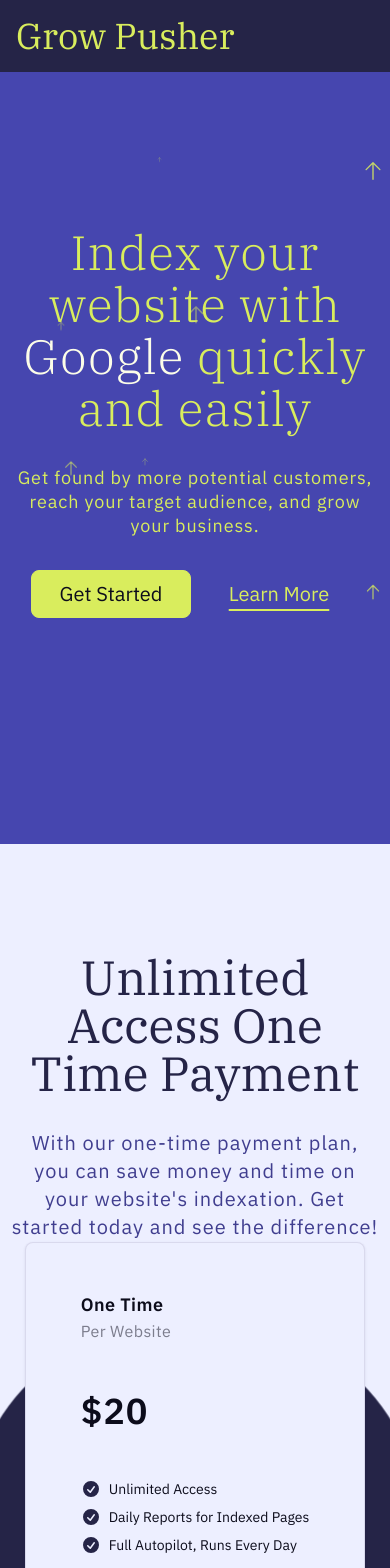
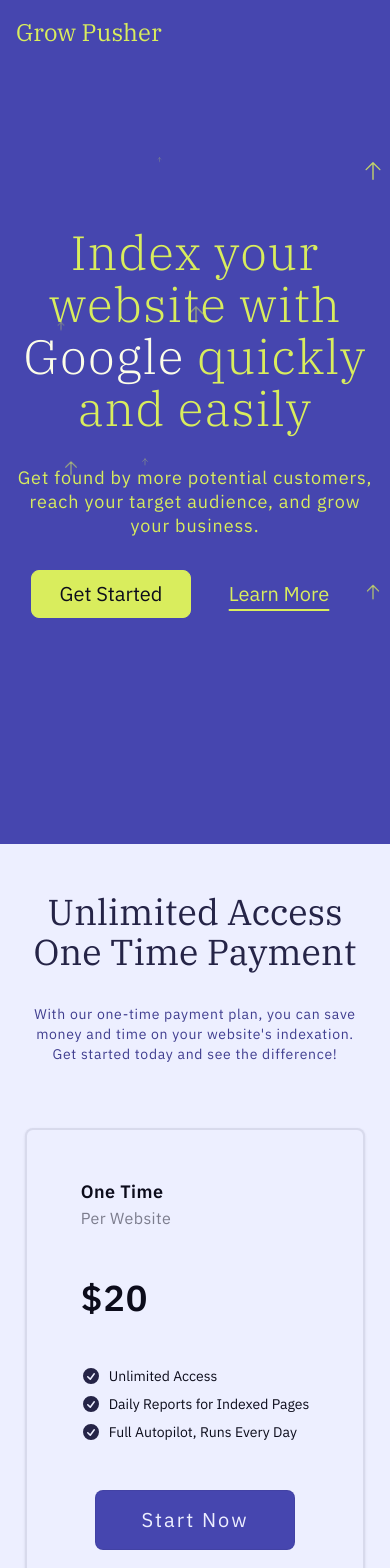
Before and after one commit to okanay/ga-backend-oa-client, a React (Vite) app: page / in a window 390 px wide. Shown: the top 1568 px of the page. Built offline with nearby package versions, Linux system fonts and the light colour scheme.

Commit message:
pricing - 2

```diff
--- a/src/components/main/header.tsx
+++ b/src/components/main/header.tsx
@@ -1,20 +1,15 @@
 import { Link } from "react-router-dom";
-import { m, useScroll, useTransform } from "framer-motion";
 
 export const Header = () => {
-  const { scrollYProgress } = useScroll();
-  const y = useTransform(scrollYProgress, [0, 0.9, 1], ["-100", "-100%", "0%"]);
-
   return (
     <header className="fixed top-0 z-[999] h-fit w-full">
-      <m.div
-        style={{ y }}
-        className="absolute top-0 h-full w-full bg-secondary-950"
-      />
+      <div className="absolute top-0 h-full w-full bg-secondary-700" />
       <div className="relative z-20 mx-auto max-w-7xl">
         <nav className="flex items-center justify-between px-4 py-4">
           <Link to={"/"}>
-            <span className="font-plexSansSerif text-4xl">Grow Pusher</span>
+            <span className="font-plexSansSerif text-2xl sm:text-4xl">
+              Grow Pusher
+            </span>
           </Link>
           <ul className="hidden items-center justify-end gap-12 text-lg sm:flex">
             <li>
--- a/src/components/main/price-section/index.tsx
+++ b/src/components/main/price-section/index.tsx
@@ -11,9 +11,9 @@ export const PriceSection = () => {
 
   // black circle animation on scroll
   // prettier-ignore
-  const radius = useTransform( scrollYProgress, [0, 0.2, 1], ["0%", "0%", "50%"]);
+  const radius = useTransform( scrollYProgress, [0, 0.5, 1], ["0%", "0%", "50%"]);
   const scale = useTransform(scrollYProgress, [0, 0.5], [1, 1.2]);
-  const y = useTransform(scrollYProgress, [0, 1], ["-175%", "0%"]);
+  const y = useTransform(scrollYProgress, [0, 1], ["-150%", "0%"]);
 
   // card animation on scroll
   // prettier-ignore
@@ -22,25 +22,91 @@ export const PriceSection = () => {
   return (
     <section
       ref={sectionRef}
-      className={"sticky top-0 h-[100svh] overflow-hidden bg-flower-50 px-2"}
+      className={
+        "relative h-full bg-flower-50 sm:min-h-[100svh] sm:overflow-hidden"
+      }
     >
-      <div className="relative h-svh w-full">
+      <div className="relative h-full w-full">
         {/*About Price */}
-        <div className="absolute top-0 z-10 flex h-[60svh] w-full flex-col items-center justify-center gap-8">
-          <h4 className="max-w-[680px] text-balance text-center font-plexSansSerif text-5xl text-secondary-950 sm:text-6xl sm:leading-[3.75rem] lg:text-7xl lg:leading-[4.75rem]">
+        <div className="flex w-full flex-col items-center justify-center gap-8 px-4 pb-12 pt-12 sm:absolute sm:left-0 sm:top-0 sm:min-h-[60svh] sm:pb-0 sm:pt-40">
+          <h4 className="text-balance text-center font-plexSansSerif text-4xl text-secondary-950 sm:text-6xl sm:leading-[3.75rem] lg:max-w-[680px] lg:text-7xl lg:leading-[4.75rem]">
             Unlimited Access One Time Payment
           </h4>
-          <h5 className="max-w-[880px] text-balance text-center text-xl tracking-wider text-secondary-800 sm:text-xl sm:leading-[1.4rem] lg:text-2xl lg:leading-[1.85rem]">
+          <h5 className="text-balance text-center text-sm tracking-wider text-secondary-800 sm:text-xl sm:leading-[1.4rem] lg:max-w-[880px] lg:text-2xl lg:leading-[1.85rem]">
             With our one-time payment plan, you can save money and time on your
             website's indexation. Get started today and see the difference!
           </h5>
+
+          {/*Card*/}
+          <div className="relative z-30 mt-8 h-full max-h-[480px] w-full max-w-[340px] rounded-lg border-2 border-secondary-950/10 bg-flower-50 shadow shadow-flower-950/10 sm:hidden sm:border-secondary-700">
+            <div className="flex h-full w-full flex-col items-center justify-start py-12">
+              <div className="flex flex-col items-start justify-center gap-12">
+                {/*Title*/}
+                <div className="flex flex-col items-center justify-center">
+                  <div className={"text-start"}>
+                    <h6 className="text-lg font-bold tracking-wide text-ebony-950">
+                      One Time
+                    </h6>
+                    <h5 className="text-base tracking-wide text-ebony-950/50">
+                      Per Website
+                    </h5>
+                  </div>
+                </div>
+
+                {/*  Price*/}
+                <div className="flex flex-col items-center justify-center">
+                  <div className={"text-start"}>
+                    <h5 className="text-4xl font-bold tracking-wide text-ebony-950">
+                      $20
+                    </h5>
+                  </div>
+                </div>
+
+                {/*List*/}
+                <ul className="space-y-2 text-sm text-ebony-950">
+                  <li className="relative flex items-center justify-start gap-2">
+                    <img
+                      src={"/check-circle.svg"}
+                      loading={"lazy"}
+                      alt={"check circle icon"}
+                      className={"size-[1.25rem]"}
+                    />
+                    <span>Unlimited Access</span>
+                  </li>
+                  <li className="relative flex items-center justify-start gap-2">
+                    <img
+                      src={"/check-circle.svg"}
+                      loading={"lazy"}
+                      alt={"check circle icon"}
+                      className={"size-[1.25rem]"}
+                    />
+                    <span>Daily Reports for Indexed Pages</span>
+                  </li>
+                  <li className="relative flex items-center justify-start gap-2">
+                    <img
+                      src={"/check-circle.svg"}
+                      loading={"lazy"}
+                      alt={"check circle icon"}
+                      className={"size-[1.25rem]"}
+                    />
+                    <span>Full Autopilot, Runs Every Day</span>
+                  </li>
+                </ul>
+              </div>
+
+              {/*Button*/}
+              <div className={"mt-12 flex w-full items-center justify-center"}>
+                <button className="h-[60px] w-[200px] rounded-lg border border-secondary-950/10 bg-secondary-700 text-xl tracking-widest text-flower-50">
+                  Start Now
+                </button>
+              </div>
+            </div>
           </div>
 
           {/*Card*/}
-        <div className="flex h-full w-full flex-col items-center justify-center">
           <m.div
             style={{ opacity }}
-            className="relative z-30 h-[480px] w-[340px] translate-y-[45%] rounded-lg border border-flower-950/10 bg-flower-50 shadow shadow-flower-950/10"
+            className="relative z-30 mt-8 hidden h-full max-h-[480px] w-full max-w-[340px] rounded-lg border-2 border-secondary-950/10 bg-flower-50 shadow shadow-flower-950/10 sm:block sm:border-secondary-700"
           >
             <div className="flex h-full w-full flex-col items-center justify-start py-12">
               <div className="flex flex-col items-start justify-center gap-12">
@@ -106,10 +172,11 @@ export const PriceSection = () => {
             </div>
           </m.div>
         </div>
+      </div>
 
       {/* Black Circle */}
       <m.div
-          className="absolute bottom-0 z-20 h-[40svh] w-full bg-secondary-950"
+        className="absolute bottom-0 left-0 z-20 hidden h-[40svh] w-full bg-secondary-700 sm:block"
         style={{
           y,
           scale,
@@ -117,7 +184,6 @@ export const PriceSection = () => {
           borderTopRightRadius: radius,
         }}
       />
-      </div>
     </section>
   );
 };
```
Lines whose indentation alone changed are shown as unchanged.
